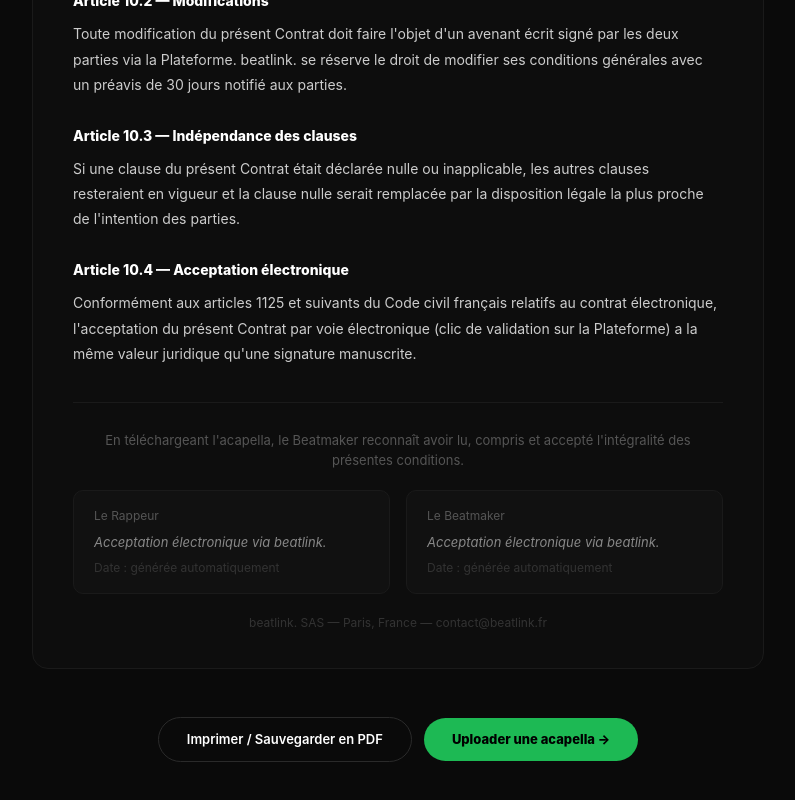
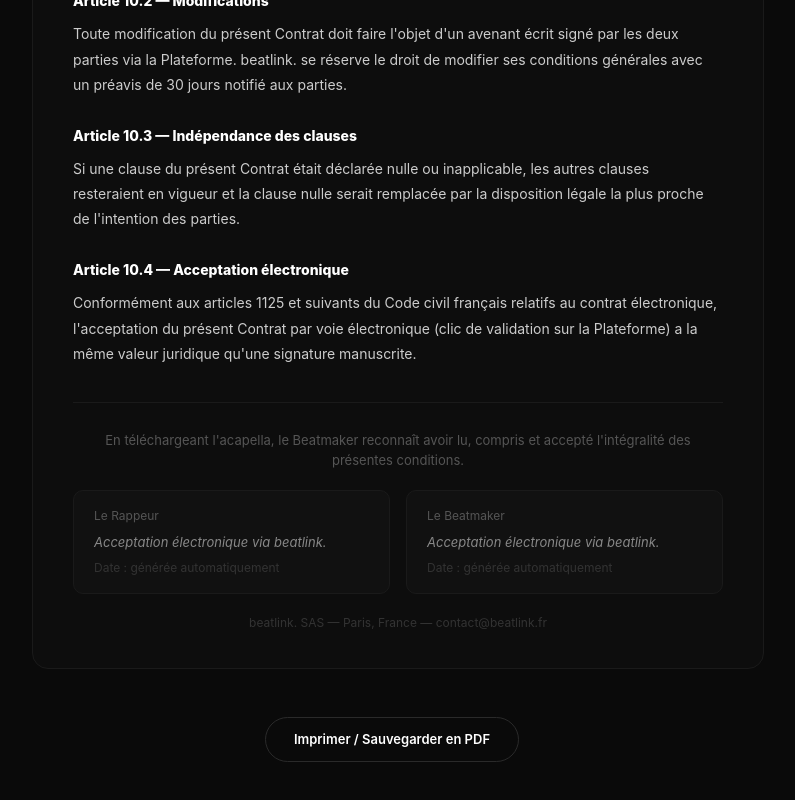
Before and after one commit to kaitzerboss/Beatlink., a Next.js app: page /contrat in a window 1280 px wide. Shown: the part 4797-5597 px from the top of the page, without its empty margins (242-1037 px from the left). Built offline with nearby package versions, Linux system fonts and the light colour scheme.

Commit message:
Remove upload CTA from contract page

```diff
--- a/app/contrat/page.tsx
+++ b/app/contrat/page.tsx
@@ -48,15 +48,6 @@ export default function ContratPage() {
           >
             Imprimer / Sauvegarder en PDF
           </button>
-          <a href="/upload" style={{
-            display: "inline-block",
-            background: "#1DB954", color: "#000",
-            border: "none", borderRadius: 24,
-            padding: "12px 28px", fontSize: 13, fontWeight: 800,
-            cursor: "pointer", textDecoration: "none",
-          }}>
-            Uploader une acapella →
-          </a>
         </div>
       </div>
     </div>
```
